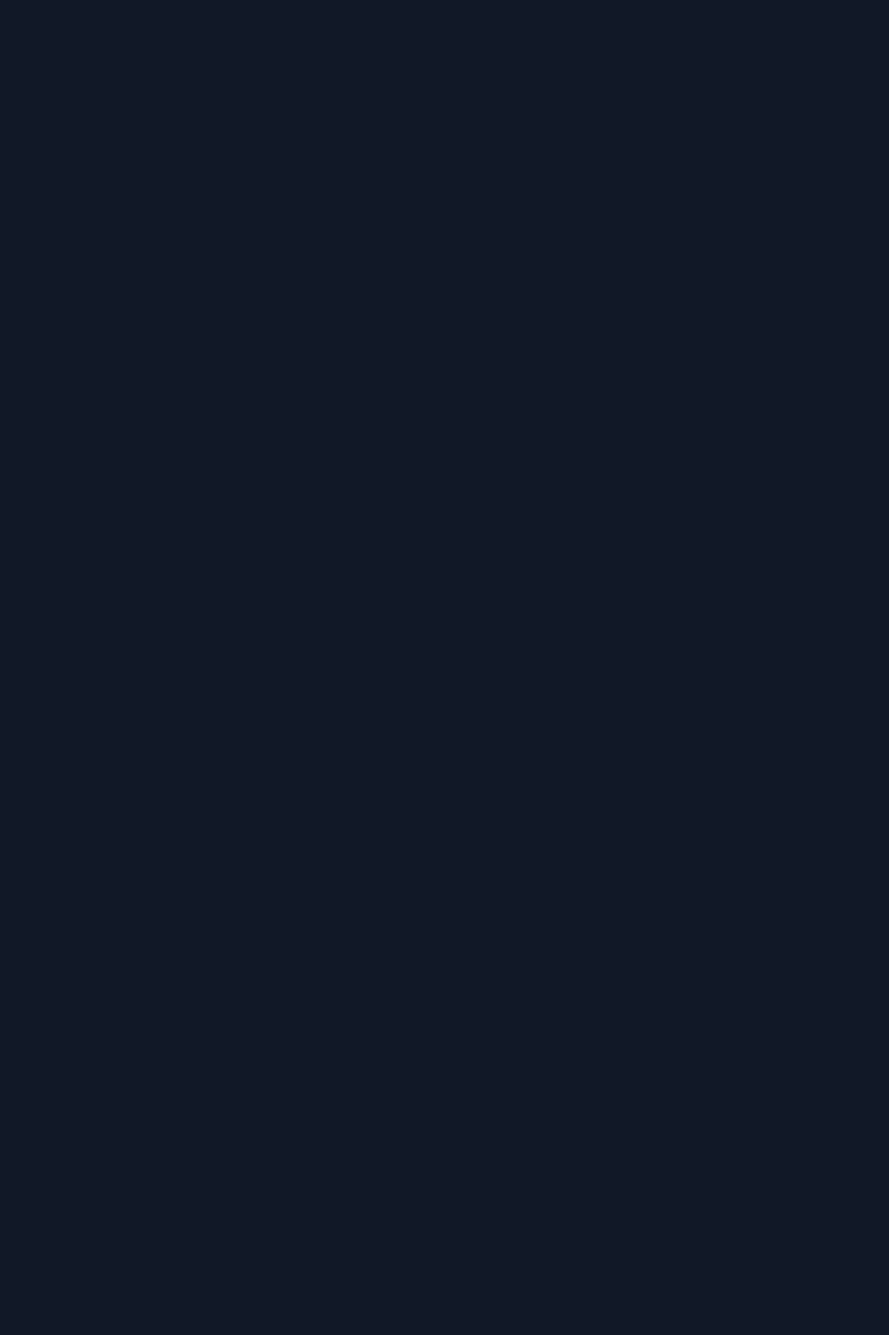
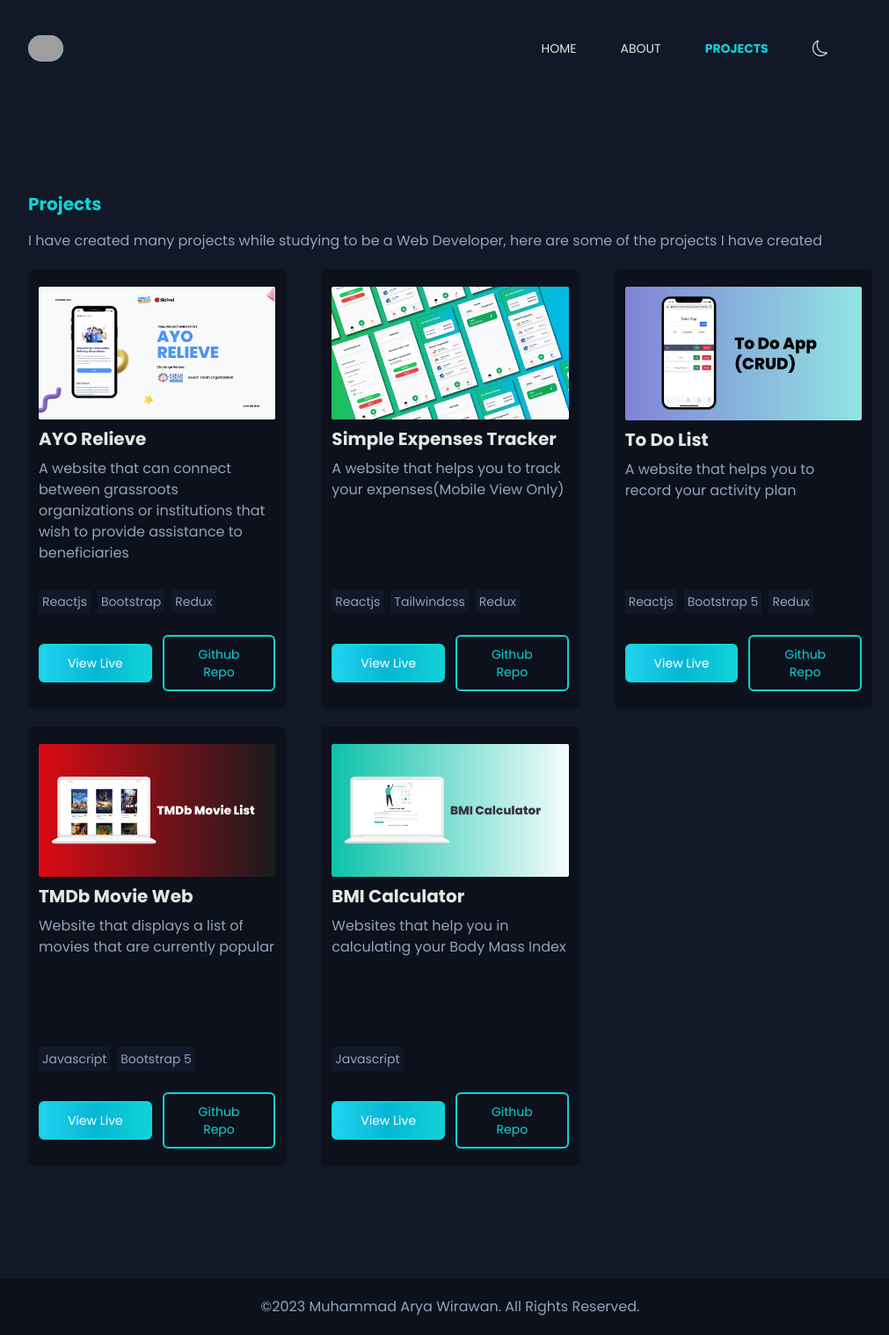
Before and after one commit to aryamuhammad/portofolio-website, a React (Vite) app: page /project in a window 1280 px wide. Before the commit this address had no page. Shown: the whole page at 88% size, without its empty margins (128-1139 px from the left). Before the commit the page ends 800 px from the top, so only its background shows below. Built offline with nearby package versions, Linux system fonts and the light colour scheme; grey boxes are pictures that could not be loaded.

Commit message:
adjust many section and create footer

```diff
--- a/index.html
+++ b/index.html
@@ -12,7 +12,7 @@
     />
     <title>Muhammad Arya | Front End Web Developer</title>
   </head>
-  <body class="bg-back-dark">
+  <body class="bg-back-dark relative">
     <div id="root"></div>
     <script type="module" src="/src/main.jsx"></script>
   </body>
--- a/src/App.jsx
+++ b/src/App.jsx
@@ -1,11 +1,15 @@
 import { Route, Routes } from "react-router-dom";
+import About from "./pages/About";
 import Home from "./pages/Home";
+import Projects from "./pages/Projects";
 
 function App() {
   return (
     <div className="App font-poppins">
       <Routes>
-        <Route path="/" element={<Home/>}/>
+        <Route path="/" element={<Home />} />
+        <Route path="/about" element={<About />} />
+        <Route path="/project" element={<Projects />} />
       </Routes>
     </div>
   );
--- /dev/null
+++ b/src/components/Footer.jsx
@@ -0,0 +1,11 @@
+import React from 'react'
+
+function Footer() {
+  return (
+    <div className='text-xs md:text-base bg-[#0c111c] text-slate-400 py-5 text-center absolute bottom-0 w-full '>
+        <h1>©2023 Muhammad Arya Wirawan. All Rights Reserved.</h1>
+    </div>
+  )
+}
+
+export default Footer
--- a/src/components/Navbar.jsx
+++ b/src/components/Navbar.jsx
@@ -9,16 +9,15 @@ function Navbar() {
   const [isNavbarOpen, setIsNavbarOpen] = useState(false);
   let Navigation = [
     { name: "HOME", link: "/" },
-    { name: "BLOG", link: "/blog" },
+    { name: "ABOUT", link: "/about" },
     { name: "PROJECTS", link: "/project" },
-    { name: "ABOUT", link: "/about" },
   ];
   let activeClass = "text-sec-color-dark font-bold";
   let notActiveClass = "text-primary-color-dark font bold";
   return (
-    <nav className="">
+    <nav className="mb-5">
       {/* Container Nav */}
-      <div className="flex justify-between items-center px-6 md:justify-between md:static md:px-0 relative">
+      <div className="flex justify-between items-center px-6 md:justify-between md:static md:px-0 relative md:w-4/5 lg:w-3/4 mx-auto">
         {/* Avatar */}
         <div className=" md:w-3/4">
           <div className="bg-sec-color-dark rounded-full w-10 hover:-translate-y-1 transition-all duration-300">
@@ -39,7 +38,7 @@ function Navbar() {
           {Navigation.map((nav, index) => {
             return (
               <li key={index} className="text-sm">
-                <NavLink
+                <NavLink to={nav.link}
                   key={index}
                   className={({ isActive }) =>
                     isActive ? activeClass : notActiveClass
@@ -76,7 +75,6 @@ function Navbar() {
       </div>
       {/* End Container Nav */}
     </nav>
-
   );
 }
 
--- /dev/null
+++ b/src/pages/About.jsx
@@ -0,0 +1,16 @@
+import React from "react";
+import Footer from "../components/Footer";
+import Navbar from "../components/Navbar";
+import AboutSection from "../section/AboutSection";
+
+function About() {
+  return (
+    <div className="py-10 md:mx-auto md:h-screen">
+    <Navbar/>
+      <AboutSection className=""/>
+      <Footer/>
+    </div>
+  );
+}
+
+export default About;
--- a/src/pages/Home.jsx
+++ b/src/pages/Home.jsx
@@ -1,16 +1,18 @@
 import React from 'react'
+import Footer from '../components/Footer'
 import Navbar from '../components/Navbar'
-import About from '../section/About'
-import Jumbotron from '../section/Jumbotron'
-import Projects from '../section/Projects'
+import AboutSection from '../section/AboutSection'
+import JumbotronSection from '../section/JumbotronSection'
+import ProjectsSection from '../section/ProjectsSection'
 
 function Home() {
   return (
-    <div className='bg-back-dark py-10  md:w-4/5 lg:w-3/4 md:mx-auto'>
+    <div className='bg-back-dark py-10 md:mx-auto'>
         <Navbar/>
-        <Jumbotron/>
-        <About/>
-        <Projects/>
+        <JumbotronSection/>
+        <AboutSection/>
+        <ProjectsSection/>
+        <Footer/>
     </div>
   )
 }
--- /dev/null
+++ b/src/pages/Projects.jsx
@@ -0,0 +1,15 @@
+import React from "react";
+import Footer from "../components/Footer";
+import Navbar from "../components/Navbar";
+import ProjectsSection from "../section/ProjectsSection";
+function Projects() {
+  return (
+    <div className="py-10 md:mx-auto">
+      <Navbar />
+      <ProjectsSection />
+      <Footer />
+    </div>
+  );
+}
+
+export default Projects;
--- a/src/section/About.jsx
+++ b/src/section/AboutSection.jsx
@@ -4,7 +4,7 @@ import linkedin from "../assets/linkedin.png";
 import github from "../assets/github.png";
 import { BiSmile } from "react-icons/bi";
 import { BsGear } from "react-icons/bs";
-function About() {
+function AboutSection() {
   let skills = [
     { name: "HTML" },
     { name: "CSS" },
@@ -21,7 +21,7 @@ function About() {
     { logo: github, link: "https://github.com/aryamuhammad" },
   ];
   return (
-    <div className="px-6 md:px-0 md:flex md:flex-row md:py-5 md:gap-x-10 md:my-28 bg-[#0c111c] md:bg-back-dark py-5">
+    <div className="px-6 md:px-0 md:flex md:flex-row md:py-5 md:gap-x-10 md:my-28 bg-[#0c111c] md:bg-back-dark py-5 md:w-4/5 lg:w-3/4 mx-auto">
       <div className="my-6">
         <div className="flex justify-center md:justify-start items-center mb-4 gap-x-3 ">
           <div className="h-full px-2 py-2 rounded-full bg-[#0c111c] hidden md:block">
@@ -41,7 +41,7 @@ function About() {
         </p>
         <div id="socmed">
           <h1 className="text-xl font-bold text-sec-color-dark my-4 text-center md:text-start">
-            Let's Connect!
+            Get in touch 👋
           </h1>
         </div>
         <div className="flex gap-x-5 text-center justify-center md:justify-start">
@@ -83,4 +83,4 @@ function About() {
   );
 }
 
-export default About;
+export default AboutSection;
--- a/src/section/Jumbotron.jsx
+++ b/src/section/JumbotronSection.jsx
@@ -1,9 +1,9 @@
 import React from 'react'
 import avatar from "../assets/avatar.svg"
 import Button from '../components/Button'
-function Jumbotron() {
+function JumbotronSection() {
   return (
-    <div className='my-16 px-6 md:px-0 md:my-56'>
+    <div className='my-16 px-6 md:px-0 md:my-56 md:w-4/5 lg:w-3/4 mx-auto'>
         <div className='flex flex-col gap-y-10 md:gap-x-11 md:flex-row md:items-center md:justify-between'>
             <div className="bg-sec-color-dark rounded-full w-4/5 mx-auto md:w-1/4 md:order-last md:mx-auto">
                 <img src={avatar} alt="" className='rounded-full' />
@@ -17,4 +17,4 @@ function Jumbotron() {
   )
 }
 
-export default Jumbotron
+export default JumbotronSection
--- a/src/section/Projects.jsx
+++ b/src/section/ProjectsSection.jsx
@@ -5,7 +5,7 @@ import ayorelieve from "../assets/ayorelieve.png";
 import expensestracker from "../assets/expenses.png";
 import todo from "../assets/todo.png";
 
-function Projects() {
+function ProjectsSection() {
   let projects = [
         {
       name: "AYO Relieve",
@@ -51,7 +51,7 @@ function Projects() {
   ];
 
   return (
-    <div className="px-6 md:px-0 md:my-28 md:py-5 py-5">
+    <div className="px-6 md:px-0 md:my-28 md:py-5 py-5 md:w-4/5 lg:w-3/4 mx-auto">
       <div>
         <h1 className="text-xl font-bold text-sec-color-dark  text-center md:text-start my-4">
           Projects
@@ -121,4 +121,4 @@ function Projects() {
   );
 }
 
-export default Projects;
+export default ProjectsSection;
```
